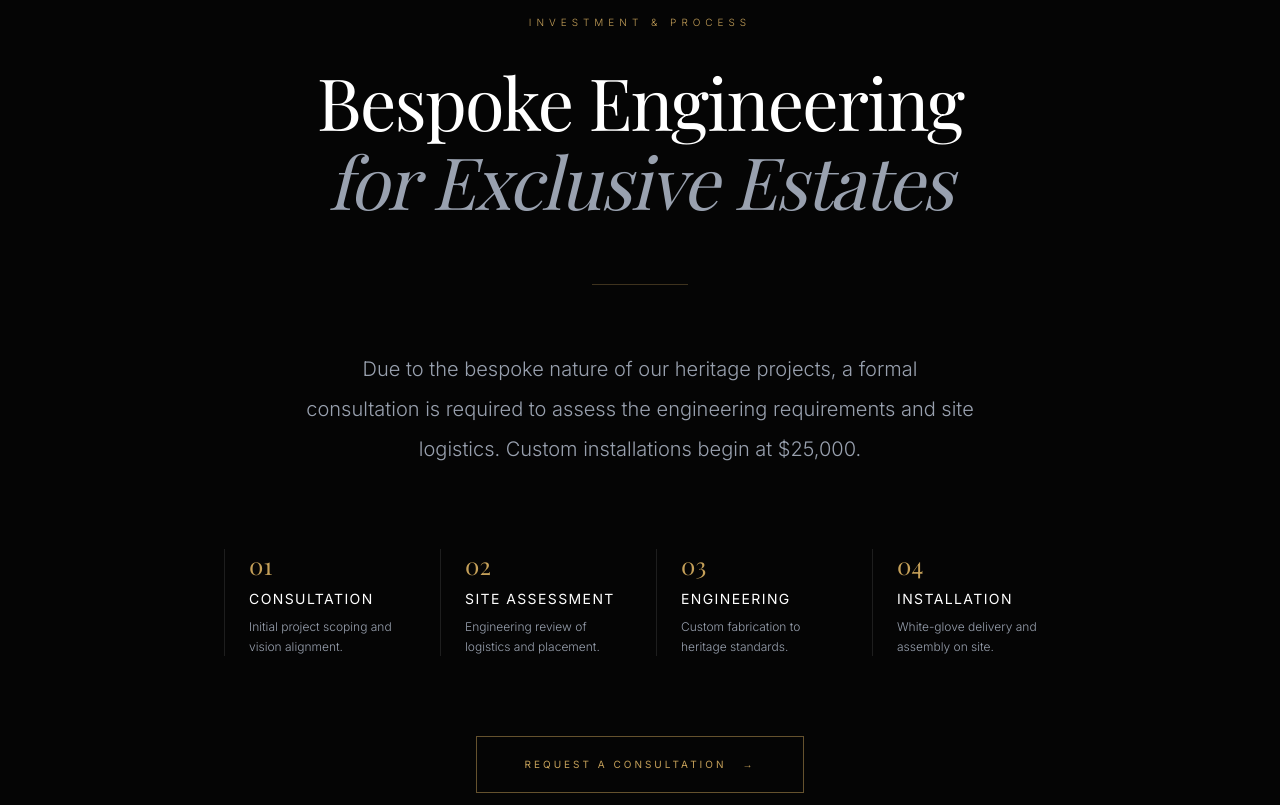
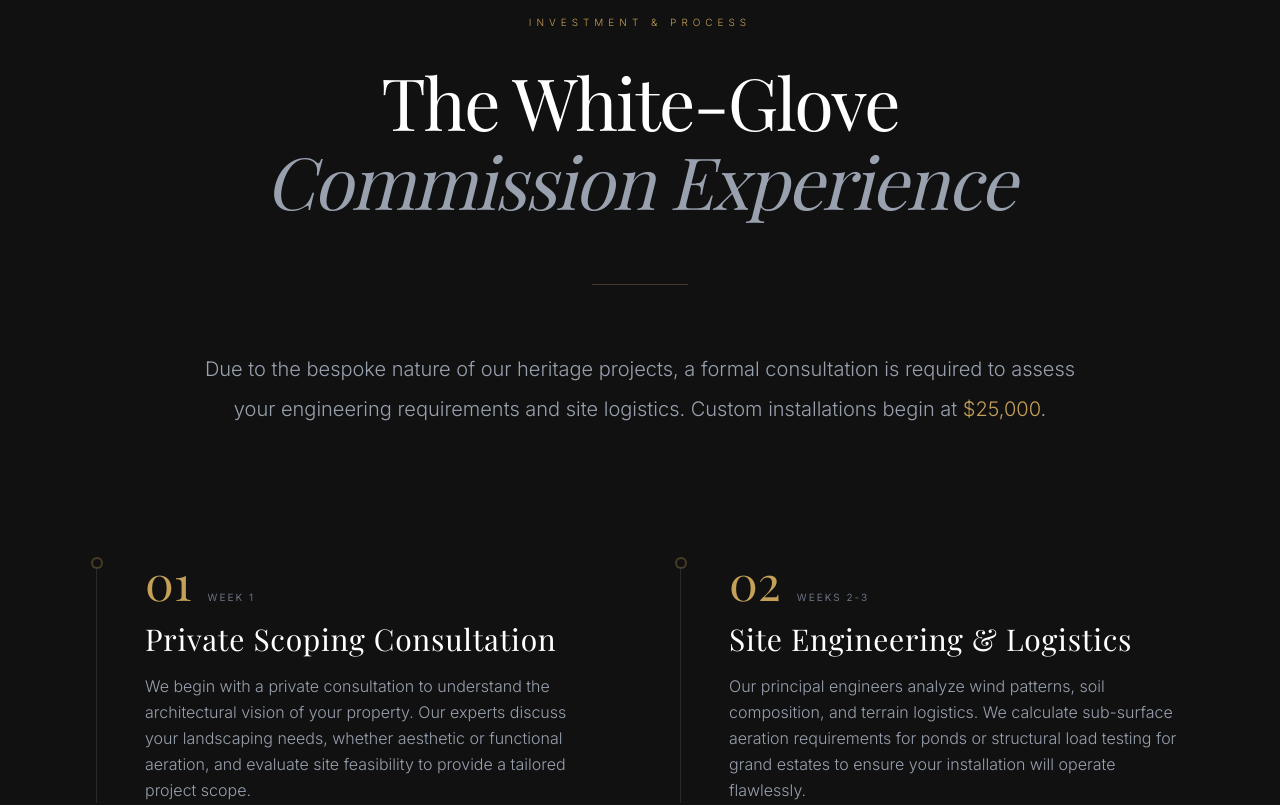
Before and after one commit to Founditmarketing/midwest, a React (Vite) app: page / in a window 1280 px wide. Shown: the part 7780-8585 px from the top of the page. Built offline with nearby package versions, Linux system fonts and the light colour scheme; a web font is replaced by a local one.

Commit message:
feat: redesign investment process into in-depth 2x2 luxury timeline

```diff
--- a/src/components/InvestmentProcess.tsx
+++ b/src/components/InvestmentProcess.tsx
@@ -4,52 +4,93 @@ import { Link } from 'react-router-dom';
 
 export default function InvestmentProcess() {
   return (
-    <section id="private-consultations" className="py-32 bg-industrial-charcoal-dark border-t border-white/5 relative overflow-hidden">
+    <section id="private-consultations" className="py-20 md:py-32 bg-industrial-charcoal border-t border-white/5 relative overflow-hidden">
       <div className="absolute inset-0 z-0 opacity-10">
-        <div className="absolute top-0 left-0 w-full h-full bg-[radial-gradient(circle_at_center,_var(--tw-gradient-stops))] from-heritage-gold/20 via-transparent to-transparent"></div>
+        <div className="absolute top-0 left-0 w-full h-full bg-[radial-gradient(ellipse_at_top,_var(--tw-gradient-stops))] from-heritage-gold/20 via-transparent to-transparent"></div>
       </div>
 
-      <div className="relative z-10 max-w-4xl mx-auto px-8 text-center">
+      <div className="relative z-10 max-w-6xl mx-auto px-6 md:px-8 text-center">
         <motion.div
           initial={{ opacity: 0, y: 30 }}
           whileInView={{ opacity: 1, y: 0 }}
           viewport={{ once: true }}
           transition={{ duration: 1.2 }}
-          className="space-y-8"
+          className="space-y-6 md:space-y-8 max-w-4xl mx-auto"
         >
-          <span className="font-sans text-[10px] tracking-[0.5em] uppercase text-heritage-gold block font-light">
+          <span className="font-sans text-[9px] md:text-[10px] tracking-[0.3em] md:tracking-[0.5em] uppercase text-heritage-gold block font-light">
             Investment & Process
           </span>
 
-          <h2 className="font-serif text-6xl md:text-7xl text-white leading-[1.1] font-light tracking-tight">
-            Bespoke Engineering<br />
-            <span className="italic font-light text-gray-400">for Exclusive Estates</span>
+          <h2 className="font-serif text-5xl md:text-7xl text-white leading-[1.1] md:leading-[1.1] font-light tracking-tight">
+            The White-Glove<br className="hidden md:block"/>
+            <span className="italic font-light text-gray-400"> Commission Experience</span>
           </h2>
 
-          <div className="w-24 h-[1px] bg-heritage-gold/30 mx-auto my-16"></div>
+          <div className="w-16 md:w-24 h-[1px] bg-heritage-gold/30 mx-auto my-10 md:my-16"></div>
 
-          <p className="font-sans text-lg md:text-xl text-gray-400 leading-loose font-light max-w-2xl mx-auto">
-            Due to the bespoke nature of our heritage projects, a formal consultation is required to assess the engineering requirements and site logistics. Custom installations begin at $25,000.
+          <p className="font-sans text-sm md:text-xl text-gray-400 leading-[1.8] md:leading-loose font-light mx-auto">
+            Due to the bespoke nature of our heritage projects, a formal consultation is required to assess your engineering requirements and site logistics. Custom installations begin at <span className="text-heritage-gold">$25,000</span>.
           </p>
+        </motion.div>
 
-          <div className="grid grid-cols-1 md:grid-cols-4 gap-8 my-20">
-            {[
-              { step: '01', title: 'Consultation', desc: 'Initial project scoping and vision alignment.' },
-              { step: '02', title: 'Site Assessment', desc: 'Engineering review of logistics and placement.' },
-              { step: '03', title: 'Engineering', desc: 'Custom fabrication to heritage standards.' },
-              { step: '04', title: 'Installation', desc: 'White-glove delivery and assembly on site.' }
-            ].map(s => (
-              <div key={s.step} className="text-left border-l border-white/10 pl-6 hover:border-heritage-gold/50 transition-colors">
-                <div className="font-serif text-2xl text-heritage-gold mb-2 font-light">{s.step}</div>
-                <div className="font-sans text-sm text-white mb-2 uppercase tracking-widest">{s.title}</div>
-                <div className="font-sans text-xs text-gray-400 leading-relaxed font-light">{s.desc}</div>
+        <div className="grid grid-cols-1 md:grid-cols-2 gap-12 md:gap-x-20 md:gap-y-24 mt-20 md:mt-32 text-left">
+          {[
+            {
+              step: '01',
+              timeline: 'Week 1',
+              title: 'Private Scoping Consultation',
+              desc: 'We begin with a private consultation to understand the architectural vision of your property. Our experts discuss your landscaping needs, whether aesthetic or functional aeration, and evaluate site feasibility to provide a tailored project scope.'
+            },
+            {
+              step: '02',
+              timeline: 'Weeks 2-3',
+              title: 'Site Engineering & Logistics',
+              desc: 'Our principal engineers analyze wind patterns, soil composition, and terrain logistics. We calculate sub-surface aeration requirements for ponds or structural load testing for grand estates to ensure your installation will operate flawlessly.'
+            },
+            {
+              step: '03',
+              timeline: 'Weeks 4-10',
+              title: 'Bespoke Fabrication',
+              desc: 'True American craftsmanship takes time. Each tower and windmill head is forged from heavy-gauge galvanized steel in the Midwest. We rigorously assemble and balance the components to absolute historical and mechanical perfection.'
+            },
+            {
+              step: '04',
+              timeline: 'Week 11',
+              title: 'White-Glove Installation',
+              desc: 'Our specialized crew travels directly to your estate with the completed machinery. Using heavy cranes and precision alignment, we erect your fully functioning landmark—leaving your landscape pristine and your new windmill powering the future.'
+            }
+          ].map((s, idx) => (
+            <motion.div
+              key={s.step}
+              initial={{ opacity: 0, y: 30 }}
+              whileInView={{ opacity: 1, y: 0 }}
+              viewport={{ once: true }}
+              transition={{ duration: 0.8, delay: idx * 0.1 }}
+              className="relative pl-8 md:pl-12 border-l border-white/10 hover:border-heritage-gold/50 transition-colors duration-500 group"
+            >
+              <div className="absolute left-0 top-0 -translate-x-1/2 w-3 h-3 bg-industrial-charcoal border-2 border-heritage-gold/30 rounded-full group-hover:bg-heritage-gold transition-colors duration-500"></div>
+
+              <div className="flex items-baseline space-x-4 mb-4">
+                <div className="font-serif text-4xl md:text-5xl text-heritage-gold font-light">{s.step}</div>
+                <div className="font-sans text-[10px] tracking-[0.2em] uppercase text-gray-500 group-hover:text-heritage-gold/70 transition-colors">{s.timeline}</div>
               </div>
-            ))}
-          </div>
 
+              <h3 className="font-serif text-2xl md:text-3xl text-white mb-4 font-light tracking-wide">{s.title}</h3>
+              <p className="font-sans text-sm md:text-base text-gray-400 leading-relaxed font-light">{s.desc}</p>
+            </motion.div>
+          ))}
+        </div>
+
+        <motion.div
+           initial={{ opacity: 0, y: 20 }}
+           whileInView={{ opacity: 1, y: 0 }}
+           viewport={{ once: true }}
+           transition={{ duration: 1 }}
+           className="mt-20 md:mt-32"
+        >
           <Link
             to="/consultation"
-            className="inline-flex items-center justify-center px-12 py-5 border border-heritage-gold/50 text-heritage-gold hover:bg-heritage-gold hover:text-industrial-charcoal-dark transition-all duration-500 font-sans text-[10px] tracking-[0.3em] uppercase group"
+            className="flex md:inline-flex items-center justify-center px-8 py-4 md:px-12 md:py-5 w-full md:w-auto border border-heritage-gold text-heritage-gold hover:bg-heritage-gold hover:text-industrial-charcoal-dark transition-all duration-500 font-sans text-[9px] md:text-[10px] tracking-[0.2em] md:tracking-[0.3em] uppercase group"
           >
             Request a Consultation
             <span className="ml-4 group-hover:translate-x-2 transition-transform duration-300">→</span>
```
